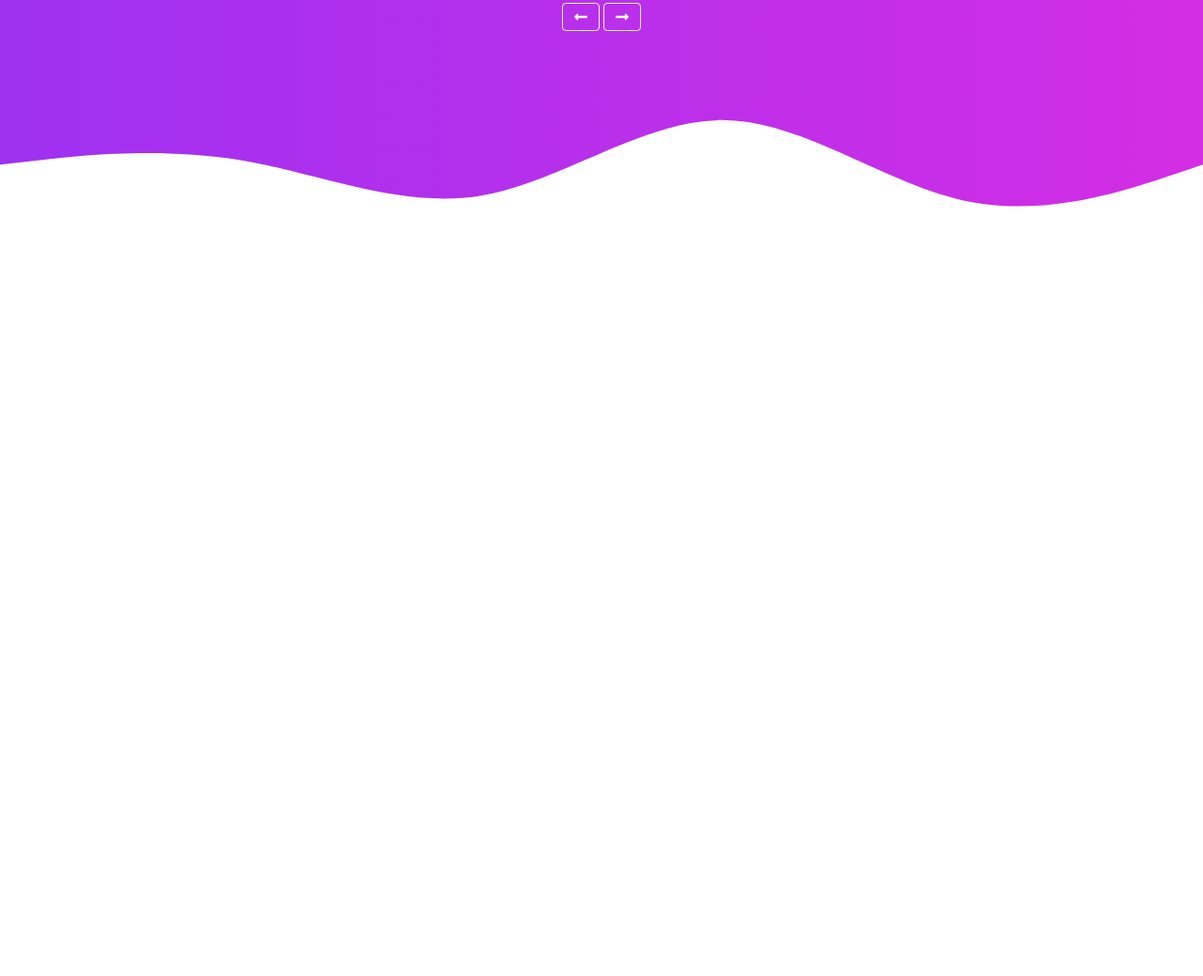
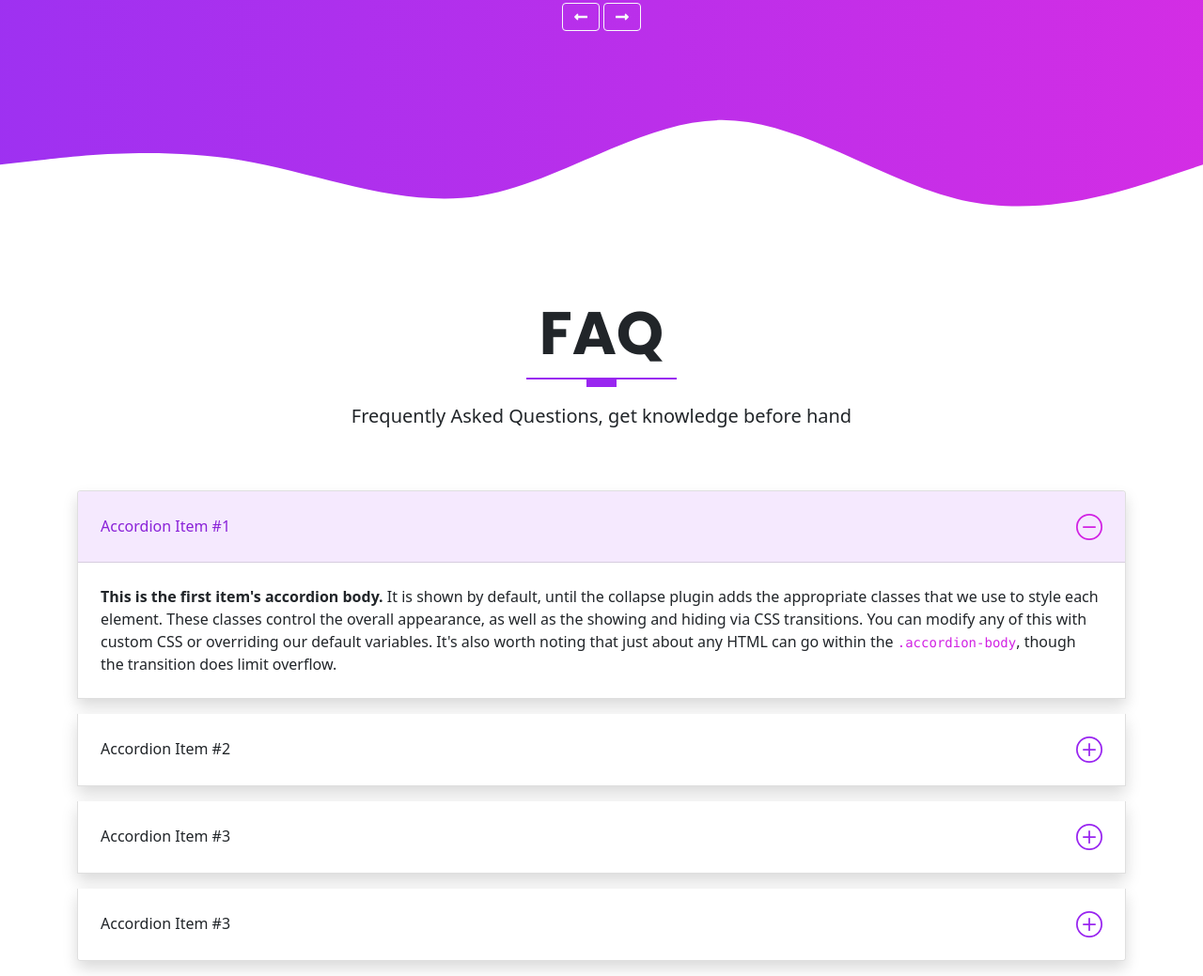
Before and after one commit to LuciusVH/BS5-and-SASS, a website: page index.html in a window 1280 px wide. Shown: the part 3802-4841 px from the top of the page at 94% size. Before the commit the page ends 4119 px from the top, so only its background shows below. Drawn offline with nearby package versions, Linux system fonts and the light colour scheme.

Commit message:
added & styled faq section

```diff
--- a/index.html
+++ b/index.html
@@ -356,6 +356,78 @@
       <svg xmlns="http://www.w3.org/2000/svg" viewBox="0 0 1440 320"><path fill="#fff" fill-opacity="1" d="M0,160L48,154.7C96,149,192,139,288,154.7C384,171,480,213,576,197.3C672,181,768,107,864,106.7C960,107,1056,181,1152,202.7C1248,224,1344,192,1392,176L1440,160L1440,320L1392,320C1344,320,1248,320,1152,320C1056,320,960,320,864,320C768,320,672,320,576,320C480,320,384,320,288,320C192,320,96,320,48,320L0,320Z"></path></svg>
     </section>
 
+    <!-- START FAQ SECTION -->
+    <section id="faq" class="faq">
+      <div class="container">
+        <div class="row text-center">
+          <h1 class="display-3 fw-bold">
+            FAQ
+          </h1>
+          <div class="heading-line"></div>
+          <p class="lead">Frequently Asked Questions, get knowledge before hand</p>
+        </div>
+        <!-- ACCORDION CONTENT -->
+        <div class="row mt-5">
+          <div class="col-md-12">
+            <div class="accordion" id="accordionExample">
+              <!-- ACCORDION #1 -->
+              <div class="accordion-item shadow mb-3">
+                <h2 class="accordion-header" id="headingOne">
+                  <button class="accordion-button" type="button" data-bs-toggle="collapse" data-bs-target="#collapseOne" aria-expanded="true" aria-controls="collapseOne">
+                    Accordion Item #1
+                  </button>
+                </h2>
+                <div id="collapseOne" class="accordion-collapse collapse show" aria-labelledby="headingOne" data-bs-parent="#accordionExample">
+                  <div class="accordion-body">
+                    <strong>This is the first item's accordion body.</strong> It is shown by default, until the collapse plugin adds the appropriate classes that we use to style each element. These classes control the overall appearance, as well as the showing and hiding via CSS transitions. You can modify any of this with custom CSS or overriding our default variables. It's also worth noting that just about any HTML can go within the <code>.accordion-body</code>, though the transition does limit overflow.
+                  </div>
+                </div>
+              </div>
+              <!-- ACCORDION #2 -->
+              <div class="accordion-item shadow mb-3">
+                <h2 class="accordion-header" id="headingTwo">
+                  <button class="accordion-button collapsed" type="button" data-bs-toggle="collapse" data-bs-target="#collapseTwo" aria-expanded="false" aria-controls="collapseTwo">
+                    Accordion Item #2
+                  </button>
+                </h2>
+                <div id="collapseTwo" class="accordion-collapse collapse" aria-labelledby="headingTwo" data-bs-parent="#accordionExample">
+                  <div class="accordion-body">
+                    <strong>This is the second item's accordion body.</strong> It is hidden by default, until the collapse plugin adds the appropriate classes that we use to style each element. These classes control the overall appearance, as well as the showing and hiding via CSS transitions. You can modify any of this with custom CSS or overriding our default variables. It's also worth noting that just about any HTML can go within the <code>.accordion-body</code>, though the transition does limit overflow.
+                  </div>
+                </div>
+              </div>
+              <!-- ACCORDION #3 -->
+              <div class="accordion-item shadow mb-3">
+                <h2 class="accordion-header" id="headingThree">
+                  <button class="accordion-button collapsed" type="button" data-bs-toggle="collapse" data-bs-target="#collapseThree" aria-expanded="false" aria-controls="collapseThree">
+                    Accordion Item #3
+                  </button>
+                </h2>
+                <div id="collapseThree" class="accordion-collapse collapse" aria-labelledby="headingThree" data-bs-parent="#accordionExample">
+                  <div class="accordion-body">
+                    <strong>This is the third item's accordion body.</strong> It is hidden by default, until the collapse plugin adds the appropriate classes that we use to style each element. These classes control the overall appearance, as well as the showing and hiding via CSS transitions. You can modify any of this with custom CSS or overriding our default variables. It's also worth noting that just about any HTML can go within the <code>.accordion-body</code>, though the transition does limit overflow.
+                  </div>
+                </div>
+              </div>
+              <!-- ACCORDION #4 -->
+              <div class="accordion-item shadow mb-3">
+                <h2 class="accordion-header" id="headingFour">
+                  <button class="accordion-button collapsed" type="button" data-bs-toggle="collapse" data-bs-target="#collapseFour" aria-expanded="false" aria-controls="collapseFour">
+                    Accordion Item #3
+                  </button>
+                </h2>
+                <div id="collapseFour" class="accordion-collapse collapse" aria-labelledby="headingFour" data-bs-parent="#accordionExample">
+                  <div class="accordion-body">
+                    <strong>This is the third item's accordion body.</strong> It is hidden by default, until the collapse plugin adds the appropriate classes that we use to style each element. These classes control the overall appearance, as well as the showing and hiding via CSS transitions. You can modify any of this with custom CSS or overriding our default variables. It's also worth noting that just about any HTML can go within the <code>.accordion-body</code>, though the transition does limit overflow.
+                  </div>
+                </div>
+              </div>
+            </div>
+          </div>
+        </div>
+      </div>
+    </section>
+
     <script src="/assets/vendors/js/glightbox.min.js"></script>
     <script type="text/javascript">
       const lightbox = GLightbox({
```
Also changed, not shown: scss/_custom.scss (+3 -1 lines), assets/css/style.css, 1 other file.
